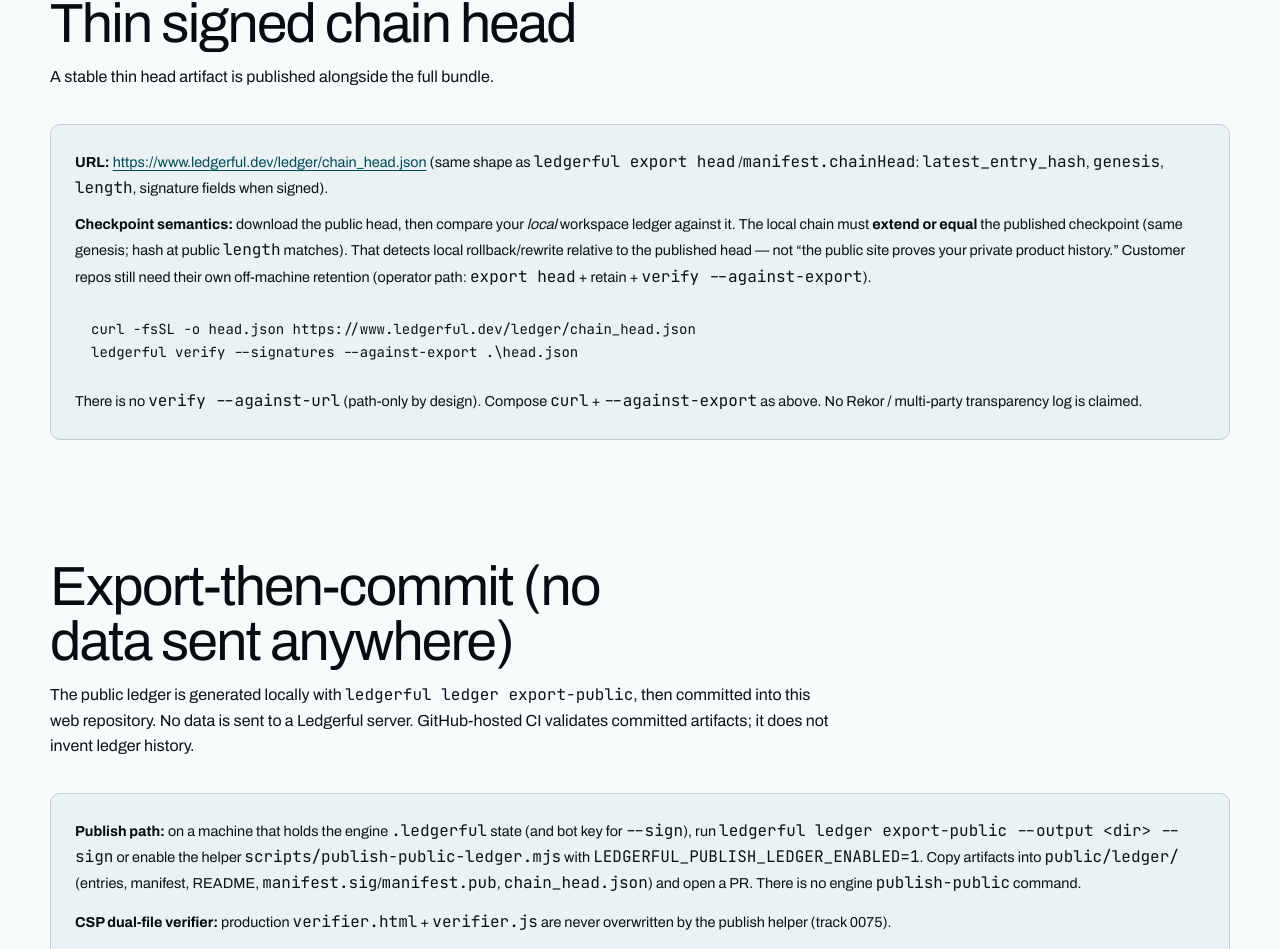
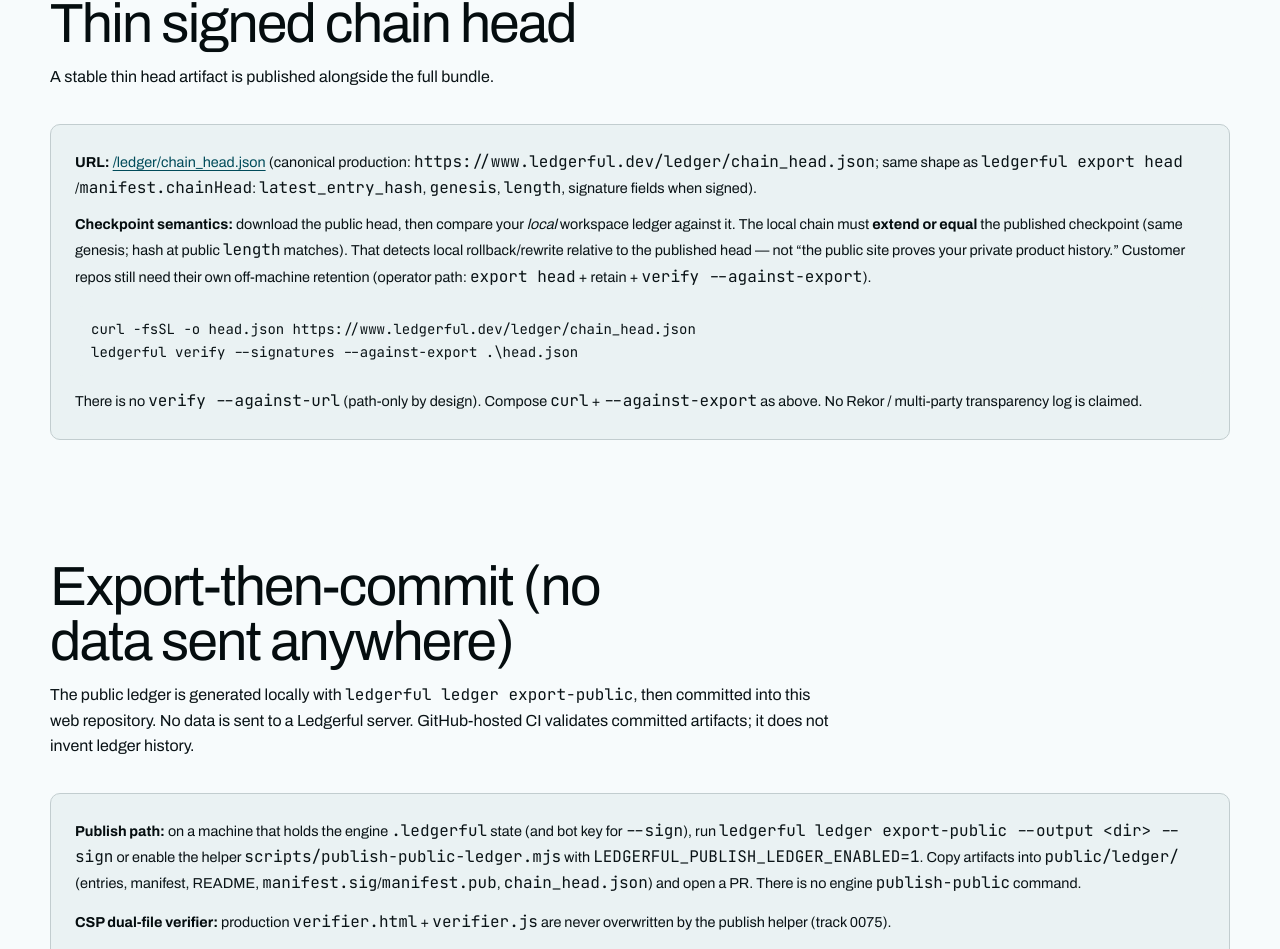
Before and after one commit to Ryan-AI-Studios/ledgerful-web, a Next.js app: page /docs/public-ledger in a window 1280 px wide. Shown: the part 2536-3485 px from the top of the page. Built offline with nearby package versions, Linux system fonts and the light colour scheme; no server answers.

Commit message:
fix(0120): relative chain_head link for pre-push linkinator

```diff
--- a/src/app/docs/public-ledger/page.tsx
+++ b/src/app/docs/public-ledger/page.tsx
@@ -158,13 +158,12 @@
         <div className="disclosure-notice">
           <p>
             <strong>URL:</strong>{" "}
-            <a
-              href="https://www.ledgerful.dev/ledger/chain_head.json"
-              className="inline-link"
-            >
-              https://www.ledgerful.dev/ledger/chain_head.json
+            <a href="/ledger/chain_head.json" className="inline-link">
+              /ledger/chain_head.json
             </a>{" "}
-            (same shape as <code>ledgerful export head</code> /
+            (canonical production:{" "}
+            <code>https://www.ledgerful.dev/ledger/chain_head.json</code>
+            ; same shape as <code>ledgerful export head</code> /
             <code>manifest.chainHead</code>:{" "}
             <code>latest_entry_hash</code>, <code>genesis</code>,{" "}
             <code>length</code>, signature fields when signed).
```
